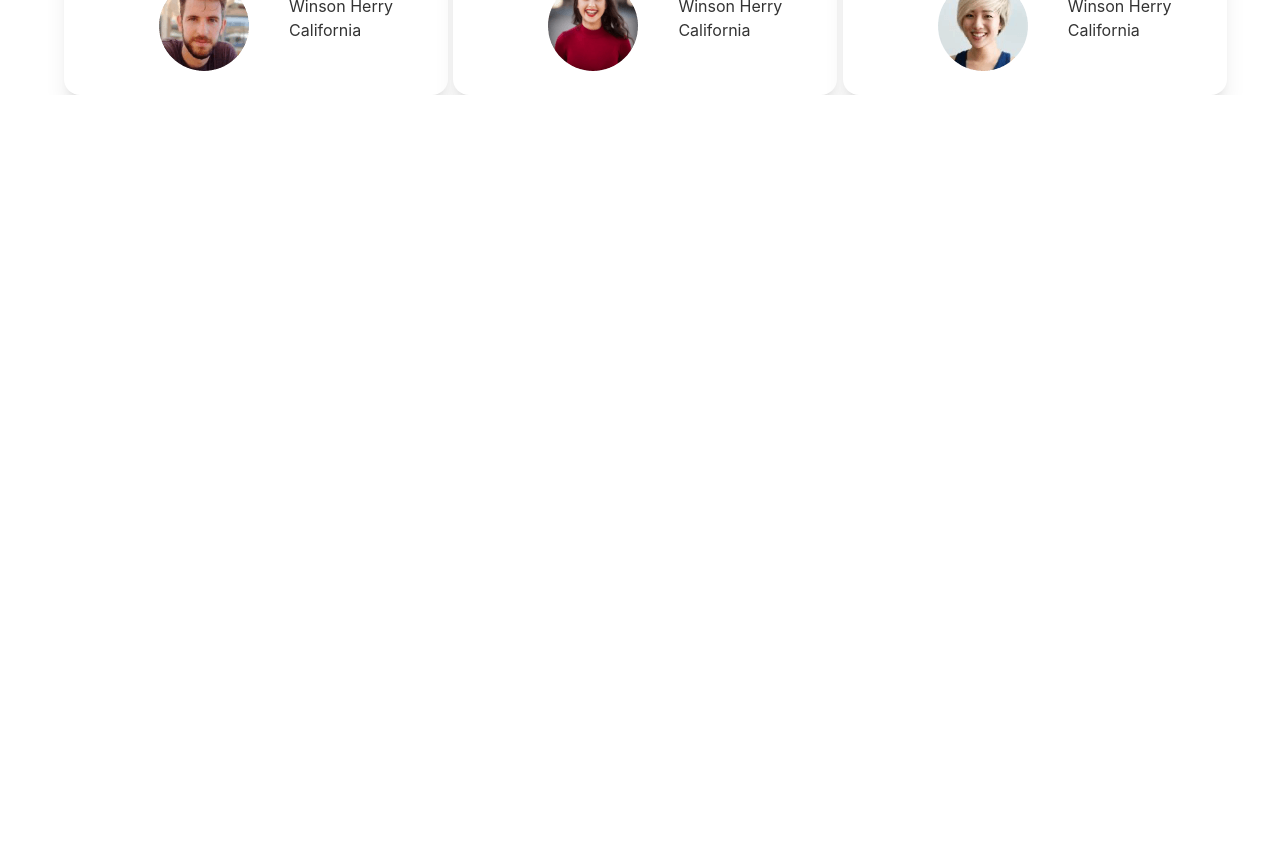
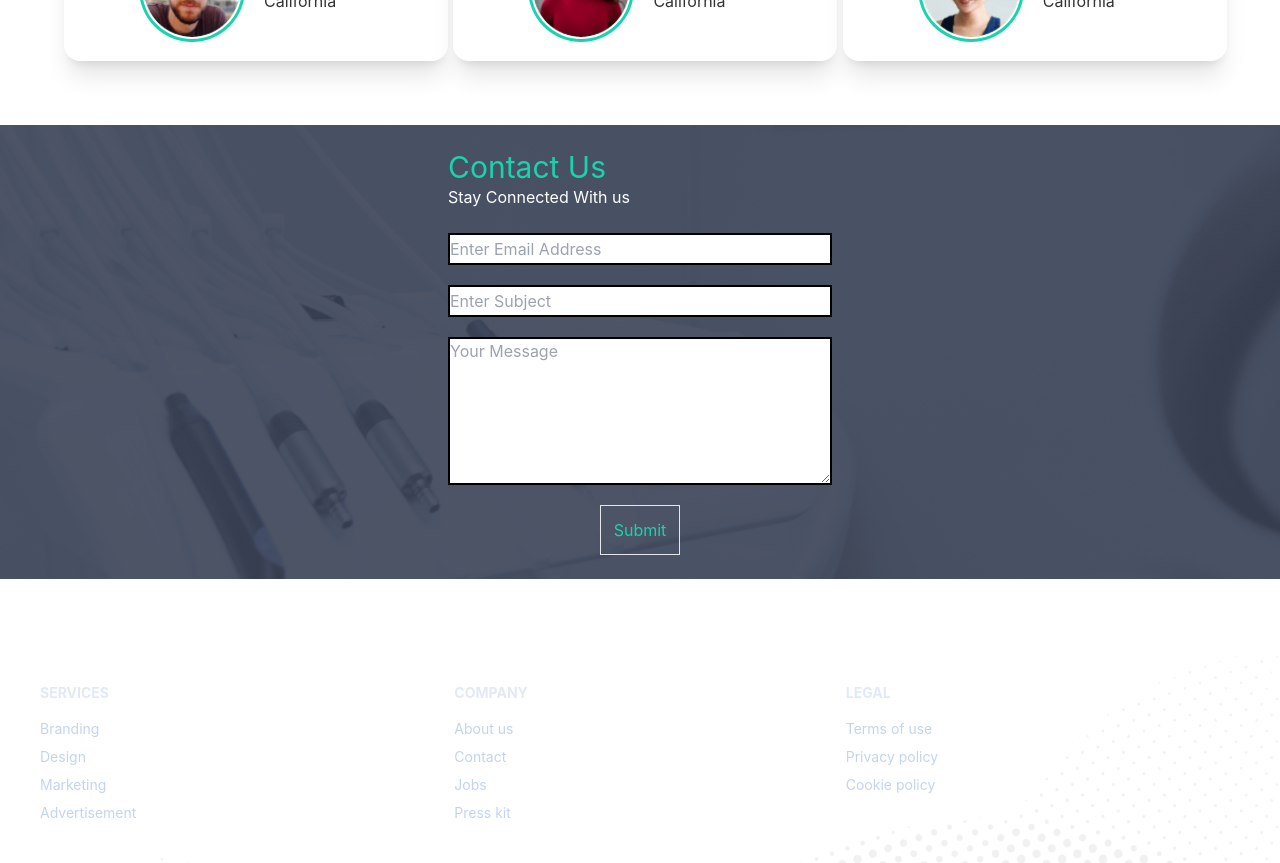
Before and after one commit to Emran12/doctors-portal-client, a React (Create React App) app: page / in a window 1280 px wide. Shown: the part 2820-3683 px from the top of the page. Before the commit the page ends 2915 px from the top, so only its background shows below. Built offline with nearby package versions, Linux system fonts and the light colour scheme.

Commit message:
added footer

```diff
--- /dev/null
+++ b/src/Pages/Home/ContactUs.js
@@ -0,0 +1,46 @@
+import React from "react";
+import bgImg from "../../assets/images/appointment.png";
+
+const ContactUs = () => {
+  return (
+    <div className="mt-16" style={{ backgroundImage: `url(${bgImg})` }}>
+      <div className="flex justify-center items-center">
+        <div>
+          <div className="pt-6">
+            <h1 className="text-primary text-3xl">Contact Us</h1>
+            <p className="mb-6 text-white">Stay Connected With us</p>
+          </div>
+          <form className="grid grid-cols-1 gap-5">
+            <input
+              className="w-96 h-8 border-2 border-black"
+              type="email"
+              name=""
+              id=""
+              placeholder="Enter Email Address"
+            />
+            <input
+              className="w-96 h-8 border-2 border-black"
+              type="text"
+              name=""
+              id=""
+              placeholder="Enter Subject"
+            />
+            <textarea
+              className="border-2 border-black"
+              name="message"
+              id=""
+              cols="30"
+              rows="6"
+              placeholder="Your Message"
+            ></textarea>
+            <p className="text-center pb-6">
+              <button className="text-primary border p-3 w-20">Submit</button>
+            </p>
+          </form>
+        </div>
+      </div>
+    </div>
+  );
+};
+
+export default ContactUs;
--- /dev/null
+++ b/src/Pages/Home/Footer.js
@@ -0,0 +1,34 @@
+import React from "react";
+import bgImg from "../../assets/images/footer.png";
+
+const Footer = () => {
+  return (
+    <footer
+      class="footer p-10 bg-white text-neutral-content mt-16 text-black"
+      style={{ backgroundImage: `url(${bgImg})`, backgroundSize: "cover" }}
+    >
+      <div>
+        <span class="footer-title">Services</span>
+        <a class="link link-hover">Branding</a>
+        <a class="link link-hover">Design</a>
+        <a class="link link-hover">Marketing</a>
+        <a class="link link-hover">Advertisement</a>
+      </div>
+      <div>
+        <span class="footer-title">Company</span>
+        <a class="link link-hover">About us</a>
+        <a class="link link-hover">Contact</a>
+        <a class="link link-hover">Jobs</a>
+        <a class="link link-hover">Press kit</a>
+      </div>
+      <div>
+        <span class="footer-title">Legal</span>
+        <a class="link link-hover">Terms of use</a>
+        <a class="link link-hover">Privacy policy</a>
+        <a class="link link-hover">Cookie policy</a>
+      </div>
+    </footer>
+  );
+};
+
+export default Footer;
--- a/src/Pages/Home/Home.js
+++ b/src/Pages/Home/Home.js
@@ -1,6 +1,8 @@
 import React from "react";
 import Appointment from "./Appointment";
 import Banner from "./Banner";
+import ContactUs from "./ContactUs";
+import Footer from "./Footer";
 import Info from "./Info/Info";
 import Services from "./Services";
 import Testimonial from "./Testimonial";
@@ -17,6 +19,8 @@ const Home = () => {
       </div>
       <Appointment></Appointment>
       <Testimonial></Testimonial>
+      <ContactUs></ContactUs>
+      <Footer></Footer>
     </div>
   );
 };
--- a/src/Pages/Home/TestimonialDetail.js
+++ b/src/Pages/Home/TestimonialDetail.js
@@ -9,10 +9,12 @@ const TestimonialDetail = ({ testimonial }) => {
           <p>{description}</p>
         </div>
         <div className="flex justify-center items-center pb-6">
-          <figure class="px-10 pt-10">
-            <img src={img} alt="Shoes" class="rounded-xl" />
-          </figure>
-          <div className="mt-6">
+          <div class="avatar">
+            <div class="w-24 rounded-full ring ring-primary ring-offset-base-100 ring-offset-2">
+              <img src={img} alt="" />
+            </div>
+          </div>
+          <div className="pl-6">
             <h1>{name}</h1>
             <p>{address}</p>
           </div>
```
